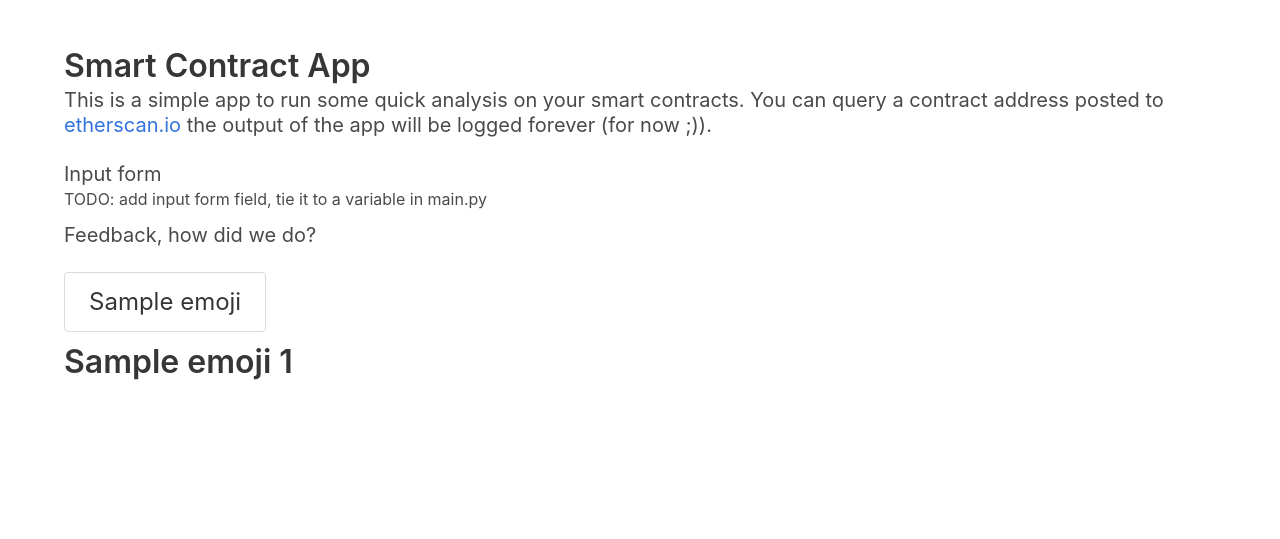
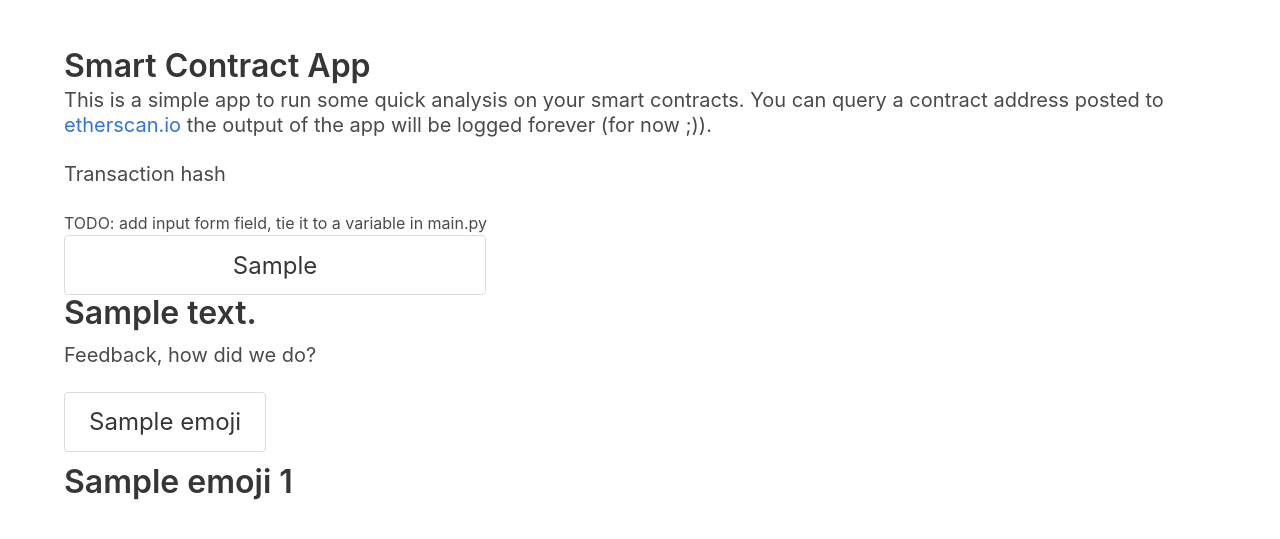
Before and after one commit to ellaprogrammer/etherscan-basic, a Python web app: template templates/emoji.html in a window 1280 px wide. Shown: the top 539 px of the page. Run offline with Jinja, Linux system fonts and the light colour scheme; the template is opened without the code that fills it: most values are stand-ins (such as "Sample title", 1, 10 or a date in 2020).

Commit message:
input form and post request to main.py

```diff
--- a/templates/emoji.html
+++ b/templates/emoji.html
@@ -12,9 +12,16 @@
         <form action="/" method="POST">
 
           <div class="field">
-            <p class="subtitle">Input form</p>
+            <p class="subtitle">Transaction hash</p>
           TODO: add input form field, tie it to a variable in main.py
-
+            <div class="control">
+            <input class="button is-large" type="input" name="transaction" value="{{ t }}" />
+            </div>
+            {% for address in addresses %}
+              <p class="title">
+                {{ address }}
+              </p>
+            {% endfor %}
           </div>
 
           <div class="field">
```
Also changed, not shown: main.py (+14 -1 lines).
